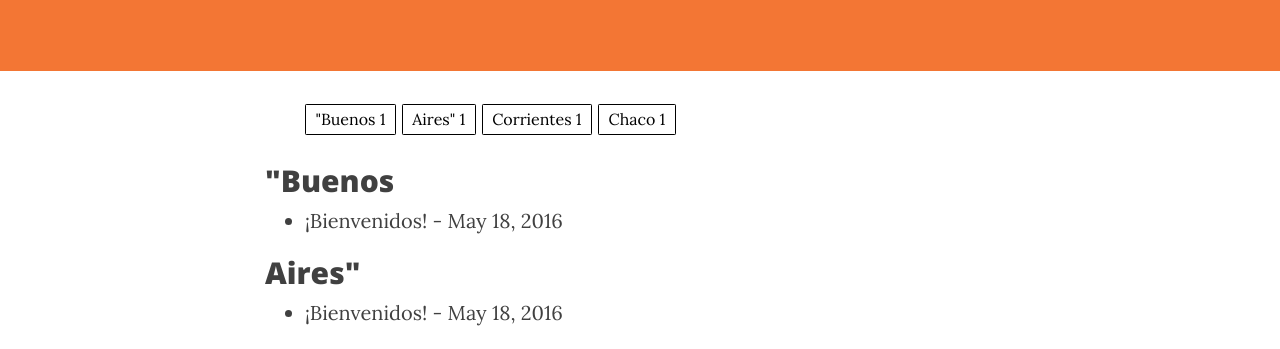
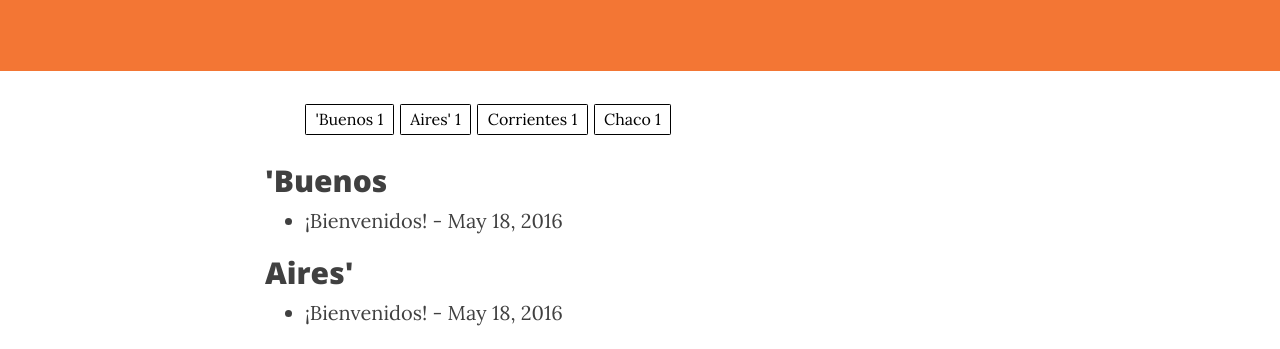
Before and after one commit to OAJNU/blog, a Jekyll site: the page built from porsedes.html, in a window 1280 px wide. Shown: the part 237-586 px from the top of the page. Built offline with Jekyll 4.4.1, drawn with Linux system fonts in a browser that asks for light colours; nearby versions of some CDN libraries.

```diff
--- a/_posts/2016-05-18-Bienvenidos.markdown
+++ b/_posts/2016-05-18-Bienvenidos.markdown
@@ -5,7 +5,7 @@ horizontal: "</section></section><section markdown=\"1\" data-background=\"http:
 layout: post
 title: "¡Bienvenidos!"
 author: Coordinador del MNU
-tags: "\"Buenos Aires\" Corrientes Chaco"
+tags: "'Buenos Aires' Corrientes Chaco"
 subtitle: Post de bienvenida
 category: ""
 published: true
```
